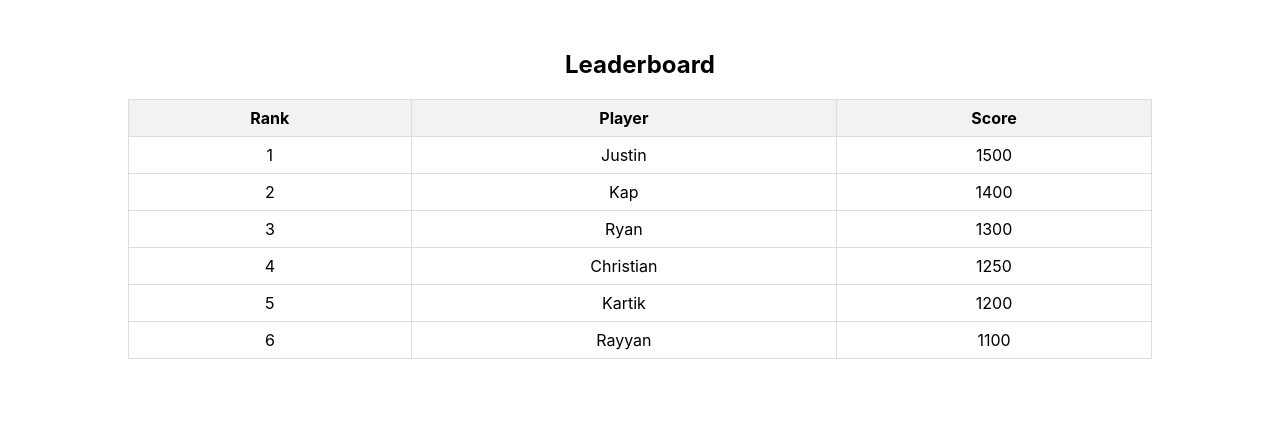
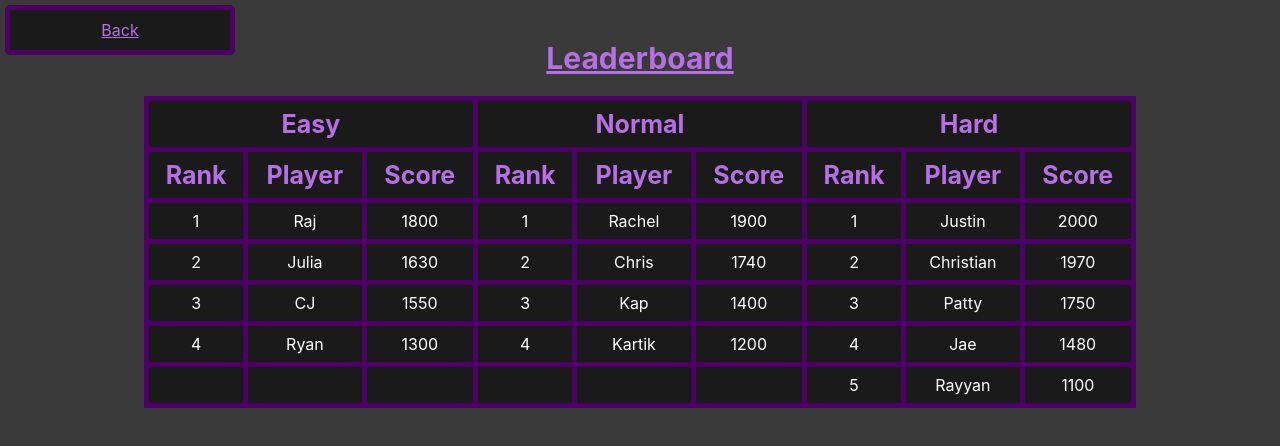
Before and after one commit to kartikgulia/JCKKRR, a React (Create React App) app in the folder frontend/: page /leaderboard in a window 1280 px wide. Shown: the top 446 px of the page. Built offline with nearby package versions, Linux system fonts and the light colour scheme.

Commit message:
Styled the leaderboard and game select screen. Added styles folder

```diff
--- a/frontend/src/App.js
+++ b/frontend/src/App.js
@@ -1,4 +1,4 @@
-import "./App.css";
+import "./styles/App.css";
 
 import { BrowserRouter, Routes, Route } from "react-router-dom";
 
--- a/frontend/src/LeaderboardScreen.css
+++ /dev/null
@@ -1,26 +0,0 @@
-.leaderboard-container {
-    text-align: center;
-    margin-top: 50px;
-  }
-
-  .leaderboard-title {
-    font-size: 24px;
-    margin-bottom: 20px;
-  }
-
-  .leaderboard-table {
-    margin: 0 auto;
-    border-collapse: collapse;
-    width: 80%;
-  }
-
-  .leaderboard-table th,
-  .leaderboard-table td {
-    border: 1px solid #ddd;
-    padding: 8px;
-    text-align: center;
-  }
-
-  .leaderboard-table th {
-    background-color: #f2f2f2;
-  }
--- a/frontend/src/index.js
+++ b/frontend/src/index.js
@@ -1,6 +1,6 @@
 import React from "react";
 import ReactDOM from "react-dom/client";
-import "./index.css";
+import "./styles/index.css";
 import App from "./App";
 import reportWebVitals from "./reportWebVitals";
 
--- a/frontend/src/screens/GameSelectScreen.js
+++ b/frontend/src/screens/GameSelectScreen.js
@@ -1,53 +1,29 @@
 import React from "react";
 import { Link } from "react-router-dom";
+import "../styles/GameSelectScreen.css"
 
 const GameSelectScreen = () => {
   return (
-    <div style={container}>
-      <h1>Select Difficulty</h1>
+    <div className="container">
+      <h1 className="title">Select Difficulty</h1>
 
-      <Link to="/playGame/Easy" style={buttonLink}>
-        <button style={buttonStyle}>Easy</button>
+      <Link to="/playGame/Easy" className="button-link">
+        <button className="button-style">Easy</button>
       </Link>
 
-      <Link to="/playGame/Normal" style={buttonLink}>
-        <button style={buttonStyle}>Normal</button>
+      <Link to="/playGame/Normal" className="button-link">
+        <button className="button-style">Normal</button>
       </Link>
 
-      <Link to="/playGame/Hard" style={buttonLink}>
-        <button style={buttonStyle}>Hard</button>
+      <Link to="/playGame/Hard" className="button-link">
+        <button className="button-style">Hard</button>
       </Link>
 
-      <Link to="/leaderboard" style={buttonLink}>
-        <button style={buttonStyle}>Leaderboard</button>
+      <Link to="/leaderboard" className="button-link">
+        <button className="button-style">Leaderboard</button>
       </Link>
     </div>
   );
 };
 
-const container = {
-  display: "flex",
-  flexDirection: "column",
-  justifyContent: "center",
-  alignItems: "center",
-  height: "100vh",
-};
-
-const buttonLink = {
-  textDecoration: "none",
-  margin: "10px",
-};
-
-const buttonStyle = {
-  padding: "10px 20px",
-  fontSize: "16px",
-  cursor: "pointer",
-  backgroundColor: "#3498db",
-  color: "#fff",
-  border: "none",
-  borderRadius: "5px",
-  width: "200px",
-  textAlign: "center",
-};
-
 export default GameSelectScreen;
--- a/frontend/src/screens/LeaderboardScreen.js
+++ b/frontend/src/screens/LeaderboardScreen.js
@@ -1,17 +1,29 @@
 import React, { useState, useEffect } from 'react';
-import "../LeaderboardScreen.css";
+import "../styles/LeaderboardScreen.css";
+import { Link } from 'react-router-dom';
 
 const LeaderboardScreen = () => {
-  const [leaderboardData, setLeaderboardData] = useState([]);
+  const [leaderboardData, setLeaderboardData] = useState({
+    easy: [],
+    normal: [],
+    hard: [],
+  });
   const [loading, setLoading] = useState(true);
 
   useEffect(() => {
     const fetchLeaderboardData = async () => {
       try {
         // Simulating the API call with the test dataset
-        //Sort the scores
-        const sortedData = testLeaderboardData.sort((a, b) => b.score - a.score);
-        setLeaderboardData(sortedData);
+        const sortedDataEasy = testLeaderboardData.filter(entry => entry.difficulty === 'easy').sort((a, b) => b.score - a.score);
+        const sortedDataNormal = testLeaderboardData.filter(entry => entry.difficulty === 'normal').sort((a, b) => b.score - a.score);
+        const sortedDataHard = testLeaderboardData.filter(entry => entry.difficulty === 'hard').sort((a, b) => b.score - a.score);
+
+        setLeaderboardData({
+          easy: sortedDataEasy.map((entry, index) => ({ ...entry, rank: index + 1 })),
+          normal: sortedDataNormal.map((entry, index) => ({ ...entry, rank: index + 1 })),
+          hard: sortedDataHard.map((entry, index) => ({ ...entry, rank: index + 1 })),
+        });
+
         setLoading(false);
       } catch (error) {
         console.error('Error fetching leaderboard data:', error);
@@ -22,10 +34,9 @@ const LeaderboardScreen = () => {
     fetchLeaderboardData();
   }, []);
 
-
-
   return (
-    <div className="leaderboard-container">
+    <div className="leaderboard-screen">
+      <Link to="/gameSelect" className="back-button">Back</Link>
       <h1 className="leaderboard-title">Leaderboard</h1>
       {loading ? (
         <p>Loading leaderboard...</p>
@@ -33,17 +44,34 @@ const LeaderboardScreen = () => {
         <table className="leaderboard-table">
           <thead>
             <tr>
+              <th colSpan="3">Easy</th>
+              <th colSpan="3">Normal</th>
+              <th colSpan="3">Hard</th>
+            </tr>
+            <tr>
+              <th>Rank</th>
+              <th>Player</th>
+              <th>Score</th>
+              <th>Rank</th>
+              <th>Player</th>
+              <th>Score</th>
               <th>Rank</th>
               <th>Player</th>
               <th>Score</th>
             </tr>
           </thead>
           <tbody>
-            {leaderboardData.map((entry, index) => (
+            {[...Array(Math.max(leaderboardData.easy.length, leaderboardData.normal.length, leaderboardData.hard.length))].map((_, index) => (
               <tr key={index}>
-                <td>{index + 1}</td>
-                <td>{entry.playerName}</td>
-                <td>{entry.score}</td>
+                <td>{leaderboardData.easy[index]?.rank}</td>
+                <td>{leaderboardData.easy[index]?.playerName}</td>
+                <td>{leaderboardData.easy[index]?.score}</td>
+                <td>{leaderboardData.normal[index]?.rank}</td>
+                <td>{leaderboardData.normal[index]?.playerName}</td>
+                <td>{leaderboardData.normal[index]?.score}</td>
+                <td>{leaderboardData.hard[index]?.rank}</td>
+                <td>{leaderboardData.hard[index]?.playerName}</td>
+                <td>{leaderboardData.hard[index]?.score}</td>
               </tr>
             ))}
           </tbody>
@@ -54,12 +82,19 @@ const LeaderboardScreen = () => {
 };
 
 const testLeaderboardData = [
-    { playerName: 'Justin', score: 1500 },
-    { playerName: 'Kartik', score: 1200 },
-    { playerName: 'Rayyan', score: 1100 },
-    { playerName: 'Ryan', score: 1300 },
-    { playerName: 'Kap', score: 1400 },
-    { playerName: 'Christian', score: 1250 },
-  ];
+  { playerName: 'Justin', score: 2000, difficulty: 'hard' },
+  { playerName: 'Kartik', score: 1200, difficulty: 'normal' },
+  { playerName: 'Rayyan', score: 1100, difficulty: 'hard' },
+  { playerName: 'Ryan', score: 1300, difficulty: 'easy' },
+  { playerName: 'Kap', score: 1400, difficulty: 'normal' },
+  { playerName: 'Christian', score: 1970, difficulty: 'hard' },
+  { playerName: 'Jae', score: 1480, difficulty: 'hard' },
+  { playerName: 'Raj', score: 1800, difficulty: 'easy' },
+  { playerName: 'CJ', score: 1550, difficulty: 'easy' },
+  { playerName: 'Chris', score: 1740, difficulty: 'normal' },
+  { playerName: 'Rachel', score: 1900, difficulty: 'normal' },
+  { playerName: 'Julia', score: 1630, difficulty: 'easy' },
+  { playerName: 'Patty', score: 1750, difficulty: 'hard' },
+];
 
 export default LeaderboardScreen;
--- /dev/null
+++ b/frontend/src/styles/GameSelectScreen.css
@@ -0,0 +1,40 @@
+.title {
+    color: #b76fe4;
+    background-color: #4d0066;
+    border-color: #1a1a1a;
+    border-width: thick;
+    border-style: outset;
+    padding: 20px 40px;
+}
+
+.container {
+    background-color: #3a3a3a;
+    display: flex;
+    flex-direction: column;
+    justify-content: center;
+    align-items: center;
+    height: 100vh;
+}
+
+.button-link {
+    text-decoration: none;
+    margin: 10px;
+}
+
+.button-style {
+    padding: 20px 40px;
+    font-size: 32px;
+    cursor: pointer;
+    background-color: #4d0066;
+    color: #b76fe4;
+    border: solid;
+    border-radius: 10px;
+    border-color: #1a1a1a;
+    border-width: 5px;
+    width: 400px;
+    text-align: center;
+}
+
+.button-style:hover{
+    background-color: #9900ff;
+}
--- /dev/null
+++ b/frontend/src/styles/LeaderboardScreen.css
@@ -0,0 +1,55 @@
+.leaderboard-screen {
+    background-color: #3a3a3a;
+    min-height: 100vh;
+    color: #fff;
+    padding: 20px;
+    text-align: center;
+  }
+
+.leaderboard-title {
+    font-size: 30px;
+    margin-bottom: 20px;
+    color: #b76fe4;
+    text-decoration: underline ;
+}
+
+.leaderboard-table {
+    margin: 0 auto;
+    border-collapse: collapse;
+    width: 80%;
+    background-color: #1a1a1a;
+}
+
+.leaderboard-table th,
+.leaderboard-table td {
+    border: 5px solid #4d0066;
+    padding: 8px;
+    text-align: center;
+    color: #fff;
+}
+
+.leaderboard-table th {
+    background-color: #1a1a1a;
+    color: #b76fe4;
+    font-size: 25px;
+}
+
+.back-button{
+    padding: 10px 10px;
+    font-size: 16px;
+    cursor: pointer;
+    background-color: #1a1a1a;
+    color: #b76fe4;
+    border: solid;
+    border-radius: 5px;
+    border-color: #4d0066;
+    border-width: 5px;
+    width: 200px;
+    position: absolute;
+    top: 5px;
+    left: 5px;
+}
+
+.back-button:hover{
+    background-color: #9900ff;
+}
```
Also changed, not shown: frontend/src/styles/App.css (renamed from frontend/src/App.css), frontend/src/styles/index.css (renamed from frontend/src/index.css).
